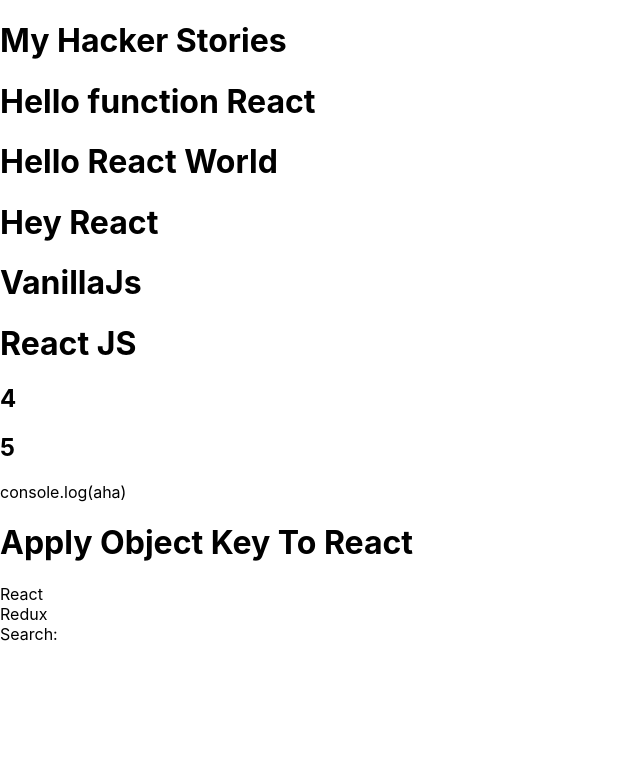
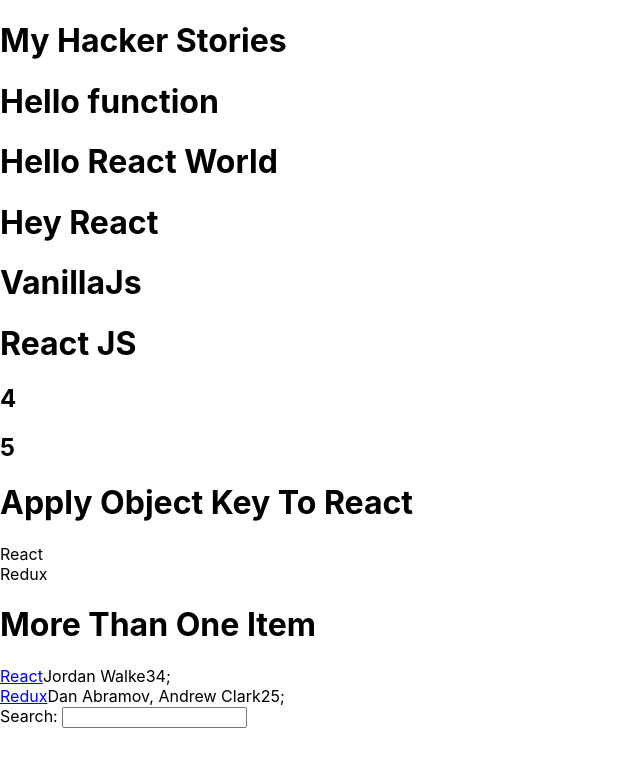
Before and after one commit to solf5978/_devBooks, a React (Create React App) app in the folder _theRoadToReact/hacker-stories/: page / in a window 1280 px wide. Shown: the top 766 px of the page, without its empty margins (0-640 px from the left). Built offline with nearby package versions, Linux system fonts and the light colour scheme.

Commit message:
introduced List component

```diff
--- a/_theRoadToReact/hacker-stories/src/App.js
+++ b/_theRoadToReact/hacker-stories/src/App.js
@@ -63,7 +63,7 @@
 }
 
 function getTitle(title) {
-  return title;
+  return null;
 }
 
 const welcome = {
@@ -86,16 +86,30 @@
       {list.map( function(listItem) {
         return <h2>{listItem.points}</h2>;
       })}
-      console.log(aha)
       <h1> Apply Object Key To React</h1>
       {list.map(item => { return (
         <div key={item.objectID}>
           {item.title}
-        </div>
-      );
-      })}
+        </div>);        }
+                )
+      }
+
+      <h1> More Than One Item </h1>
+      {list.map( function(item) {
+        return (
+        <div key={item.objectID}>
+          <span>
+            <a href={item.url}>{item.title}</a>
+          </span>
+          <span>{item.author}</span>
+          <span>{item.num_comments}</span>
+          <span>{item.points}</span>;
+        </div> );
+          })}
+
+
       <label htmlFor="search"> Search: </label>
-      <input- id="search" type="text" />
+      <input id="search" type="text" />
     </div>
   );
 }
```
Also changed, not shown: 1 other file (tests, documents, lock files or other folders).
